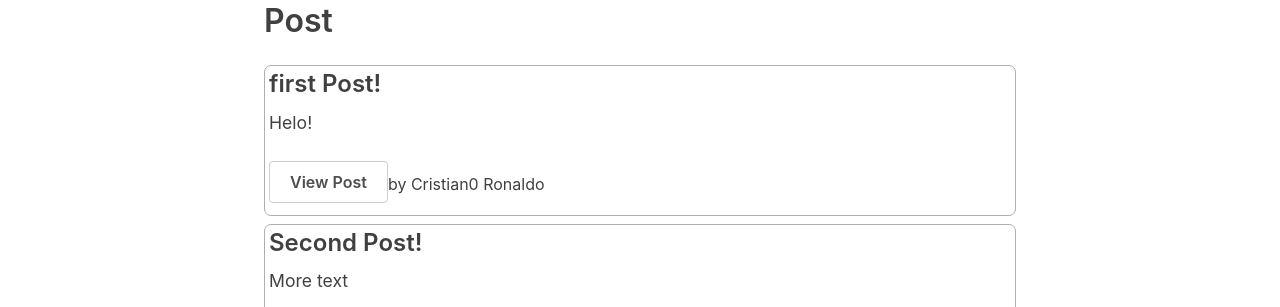
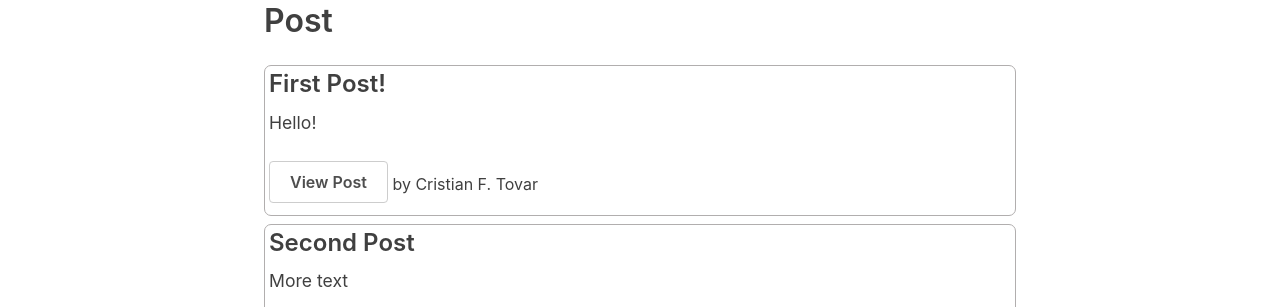
Before and after one commit to arepaFlipper/TODO_redux, a React (Vite) app: page / in a window 1280 px wide. Shown: the part 584-891 px from the top of the page. Built offline with nearby package versions, Linux system fonts and the light colour scheme.

Commit message:
Part4>More Post features>storing Dates for Posts

```diff
--- a/src/features/posts/PostAuthor.jsx
+++ b/src/features/posts/PostAuthor.jsx
@@ -6,6 +6,6 @@
     return state.users.find(user => user.id === userId);
   })
   return (
-    <span>by {author ? author.name : 'Unkown author'}</span>
+    <span> by {author ? author.name : 'Unkown author'}</span>
   );
 }
--- a/src/features/posts/postsSlice.js
+++ b/src/features/posts/postsSlice.js
@@ -1,8 +1,22 @@
 import { createSlice, nanoid } from "@reduxjs/toolkit";
 
+import { sub } from 'date-fns'
+
 const initialState = [
-  { id: '1', title: 'first Post!', content: 'Helo!', user: 1 },
-  { id: '2', title: 'Second Post!', content: 'More text', user: 1 },
+  {
+    id: '1',
+    title: 'First Post!',
+    content: 'Hello!',
+    user: 0,
+    date: sub(new Date(), { minutes: 10 }).toISOString(),
+  },
+  {
+    id: '2',
+    title: 'Second Post',
+    content: 'More text',
+    user: 2,
+    date: sub(new Date(), { minutes: 5 }).toISOString(),
+  },
 ]
 
 const postsSlice = createSlice({
@@ -17,6 +31,7 @@
         return ({
           payload: {
             id: nanoid(),
+            date: new Date().toISOString(),
             title,
             content,
             user: userID,
```
Also changed, not shown: src/features/posts/TimeAgo.jsx (added, +16 -0 lines).
